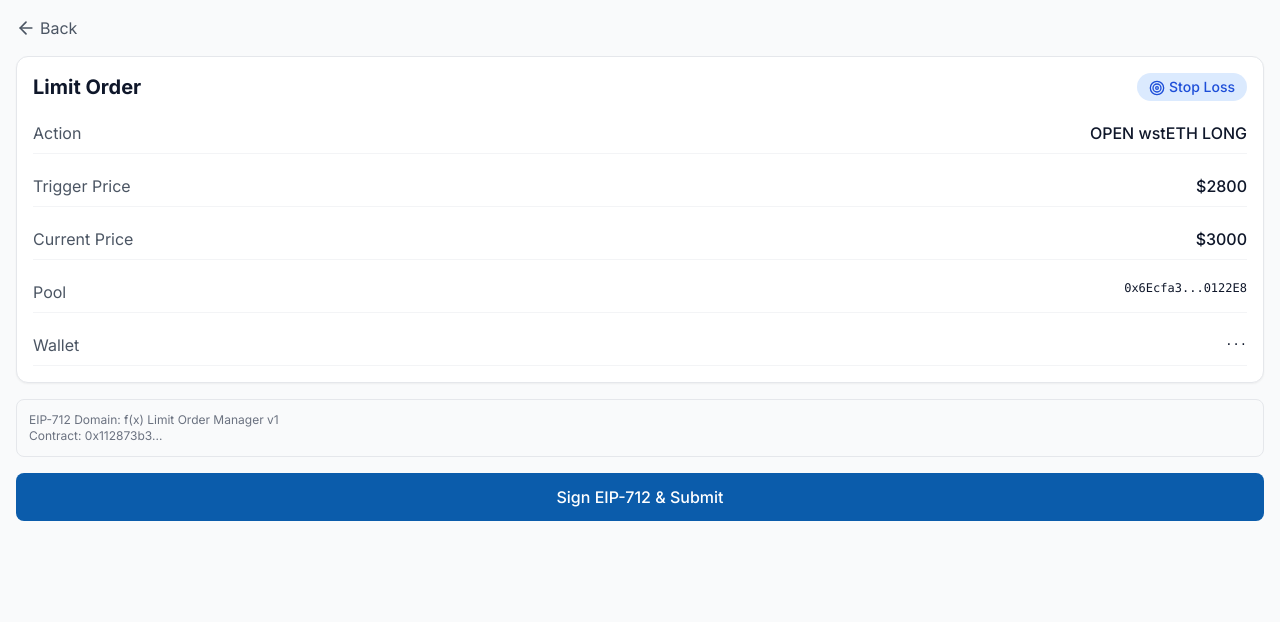
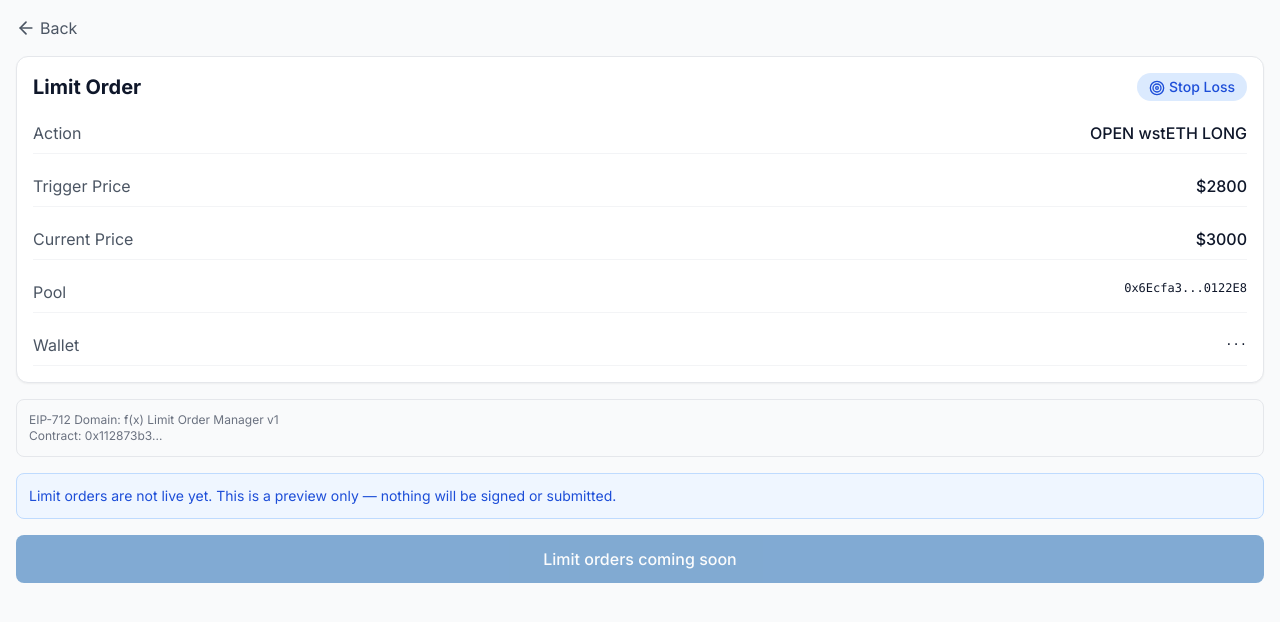
Before and after one commit to 0xNaeemHassan/FxAeon, a Next.js app in the folder apps/mini-app/: page /limit in a window 1280 px wide. Shown: the top 622 px of the page. Built offline with nearby package versions, Linux system fonts and the light colour scheme; no server answers.

Commit message:
fix(mini-app): kill-switch broken trade broadcast and unsound limit-order signing

```diff
--- a/apps/mini-app/src/app/limit/page.tsx
+++ b/apps/mini-app/src/app/limit/page.tsx
@@ -14,25 +14,6 @@ const EIP712_DOMAIN = {
   verifyingContract: ADDRESSES.LIMIT_ORDER_MANAGER,
 };
 
-const EIP712_TYPES = {
-  Order: [
-    { name: "maker", type: "address" },
-    { name: "pool", type: "address" },
-    { name: "positionId", type: "uint256" },
-    { name: "positionSide", type: "bool" },
-    { name: "orderType", type: "bool" },
-    { name: "orderSide", type: "bool" },
-    { name: "allowPartialFill", type: "bool" },
-    { name: "triggerPrice", type: "uint256" },
-    { name: "fxUSDDelta", type: "int256" },
-    { name: "collDelta", type: "int256" },
-    { name: "debtDelta", type: "int256" },
-    { name: "nonce", type: "uint256" },
-    { name: "salt", type: "bytes32" },
-    { name: "deadline", type: "uint256" },
-  ],
-};
-
 function LimitPageContent() {
   const { ready } = usePrivy();
   const { wallets } = useWallets();
@@ -44,9 +25,9 @@ function LimitPageContent() {
   const side = searchParams.get('side') || 'long';
   const price = searchParams.get('price') || '2800';
 
-  const [step, setStep] = useState(1);
-  const [error, setError] = useState('');
-  const [orderHash, setOrderHash] = useState('');
+  const [step] = useState(1);
+  const [error] = useState('');
+  const [orderHash] = useState('');
 
   const wallet = wallets[0];
   const isLong = side === 'long';
@@ -61,69 +42,13 @@ function LimitPageContent() {
     ? (market === 'wstETH' ? ADDRESSES.WSTETH_LONG_POOL : ADDRESSES.WBTC_LONG_POOL)
     : (market === 'wstETH' ? ADDRESSES.WSTETH_SHORT_POOL : ADDRESSES.WBTC_SHORT_POOL);
 
-  const handleSign = async () => {
-    setStep(2);
-
-    try {
-      const provider = await wallet.getEthereumProvider();
-
-      const order = {
-        maker: wallet.address,
-        pool: poolAddress,
-        positionId: 0, // 0 = new position
-        positionSide: isLong,
-        orderType: !isOpen, // false = open, true = close
-        orderSide: isTP,
-        allowPartialFill: false,
-        triggerPrice: BigInt(Math.floor(targetPrice * 1e18)),
-        fxUSDDelta: 0,
-        collDelta: 0,
-        debtDelta: 0,
-        nonce: Date.now(),
-        salt: '0x' + Array(64).fill(0).map(() => Math.floor(Math.random() * 16).toString(16)).join(''),
-        deadline: Math.floor(Date.now() / 1000) + 86400, // 24h
-      };
-
-      const signature = await provider.request({
-        method: 'eth_signTypedData_v4',
-        params: [wallet.address, JSON.stringify({
-          domain: EIP712_DOMAIN,
-          types: EIP712_TYPES,
-          primaryType: 'Order',
-          message: order,
-        })],
-      });
-
-      // Submit to relayer
-      const res = await fetch('https://fx-limit-order-api.aladdin.club/v1/order', {
-        method: 'POST',
-        headers: { 'Content-Type': 'application/json' },
-        body: JSON.stringify({
-          orderHash: '0x...', // Compute from order
-          data: order,
-          signature,
-        }),
-      });
-
-      const data = await res.json();
-      setOrderHash(data.orderHash || 'submitted');
-      setStep(3);
-
-      if (window.Telegram?.WebApp) {
-        window.Telegram.WebApp.sendData(JSON.stringify({
-          type: 'limit_order_signed',
-          orderHash: data.orderHash,
-          market,
-          side,
-          action,
-          price: targetPrice,
-        }));
-      }
-    } catch (e: any) {
-      setError(e.message);
-      setStep(1);
-    }
-  };
+  // SAFETY KILL-SWITCH (see docs/audit/AUDIT.md P0-6):
+  // The previous implementation signed an EIP-712 order with a Math.random()
+  // salt, Date.now() nonce, hardcoded zero deltas, an unverified domain, and
+  // submitted a placeholder orderHash ('0x...') to the relayer. Signing stays
+  // disabled until the typed data is verified against the deployed
+  // LimitOrderManager and hashed with hashTypedData (PLAN.md W-09 / A2).
+  const SIGNING_LIVE = false;
 
   if (!ready) {
     return (
@@ -195,11 +120,22 @@ function LimitPageContent() {
       )}
 
       {step === 1 && (
-        <button type="button" onClick={handleSign}
-          className="w-full bg-primary text-white py-3 rounded-lg font-medium hover:bg-primary/90"
-        >
-          Sign EIP-712 & Submit
-        </button>
+        <>
+          {!SIGNING_LIVE && (
+            <div className="bg-blue-50 dark:bg-blue-900/20 border border-blue-200 dark:border-blue-800 rounded-lg p-3 mb-4">
+              <p className="text-sm text-blue-700 dark:text-blue-400">
+                Limit orders are not live yet. This is a preview only — nothing
+                will be signed or submitted.
+              </p>
+            </div>
+          )}
+          <button type="button"
+            disabled
+            className="w-full bg-primary text-white py-3 rounded-lg font-medium disabled:opacity-50 disabled:cursor-not-allowed"
+          >
+            Limit orders coming soon
+          </button>
+        </>
       )}
 
       {step === 2 && (
--- a/apps/mini-app/src/app/trade/page.tsx
+++ b/apps/mini-app/src/app/trade/page.tsx
@@ -16,68 +16,21 @@ function TradePageContent() {
   const leverage = parseFloat(searchParams.get('lev') || '3');
   const amount = searchParams.get('amt') || '1';
 
-  const [step, setStep] = useState(1); // 1: confirm, 2: simulating, 3: signing, 4: done
-  const [error, setError] = useState('');
-  const [txHash, setTxHash] = useState('');
+  const [step] = useState(1); // 1: confirm, 2: simulating, 3: signing, 4: done
+  const [error] = useState('');
+  const [txHash] = useState('');
 
   const wallet = wallets[0];
   const isLong = side === 'long';
   const maxLev = isLong ? 7 : 3;
   const isValid = leverage >= 1.1 && leverage <= maxLev;
 
-  const handleConfirm = async () => {
-    if (!wallet) {
-      setError('No wallet connected. Please log in first.');
-      return;
-    }
-
-    setStep(2);
-    setError('');
-
-    try {
-      const provider = await wallet.getEthereumProvider();
-
-      // Build tx from fx-sdk plan
-      // TODO: Replace with real fx-sdk encoded calldata when backend is ready
-      const tx = {
-        to: '0x33636D49FbefBE798e15e7F356E8DBef543CC708', // Router
-        data: '0x', // Would be encoded from fx-sdk
-        value: '0x0',
-        from: wallet.address,
-      };
-
-      setStep(3);
-
-      const hash = await provider.request({
-        method: 'eth_sendTransaction',
-        params: [tx],
-      });
-
-      setTxHash(hash as string);
-      setStep(4);
-
-      // Send back to Telegram
-      if (window.Telegram?.WebApp) {
-        window.Telegram.WebApp.sendData(JSON.stringify({
-          type: 'trade_executed',
-          hash,
-          market,
-          side,
-          leverage,
-          amount,
-        }));
-      }
-    } catch (e: unknown) {
-      const msg = e instanceof Error ? e.message : String(e);
-      // Don't show error for user rejections
-      if (msg.includes('user rejected') || msg.includes('User denied')) {
-        setError('Transaction cancelled.');
-      } else {
-        setError(msg);
-      }
-      setStep(1);
-    }
-  };
+  // SAFETY KILL-SWITCH (see docs/audit/AUDIT.md P0-2):
+  // The previous implementation broadcast an empty-calldata transaction to the
+  // Router (user pays gas for a no-op) and reported a fake success back to the
+  // bot. Execution stays disabled until real fx-sdk calldata + a passing
+  // simulateContract gate exist (PLAN.md W-07). Do not re-enable without both.
+  const EXECUTION_LIVE = false;
 
   if (!ready) {
     return (
@@ -161,12 +114,23 @@ function TradePageContent() {
       )}
 
       {step === 1 && (
-        <button type="button" onClick={handleConfirm}
-          disabled={!isValid || !wallet}
-          className="w-full btn-touch bg-primary text-white py-3 rounded-xl font-medium disabled:opacity-50 disabled:cursor-not-allowed"
-        >
-          Confirm & Sign
-        </button>
+        <>
+          {!EXECUTION_LIVE && (
+            <div className="bg-blue-50 dark:bg-blue-900/20 border border-blue-200 dark:border-blue-800 rounded-lg p-3 mb-4">
+              <p className="text-sm text-blue-700 dark:text-blue-400">
+                <AlertTriangle className="w-4 h-4 inline mr-1" />
+                Trade execution is not live yet. This is a preview only — no
+                transaction will be sent and no funds will move.
+              </p>
+            </div>
+          )}
+          <button type="button"
+            disabled
+            className="w-full btn-touch bg-primary text-white py-3 rounded-xl font-medium disabled:opacity-50 disabled:cursor-not-allowed"
+          >
+            Execution coming soon
+          </button>
+        </>
       )}
 
       {(step === 2 || step === 3) && (
```
